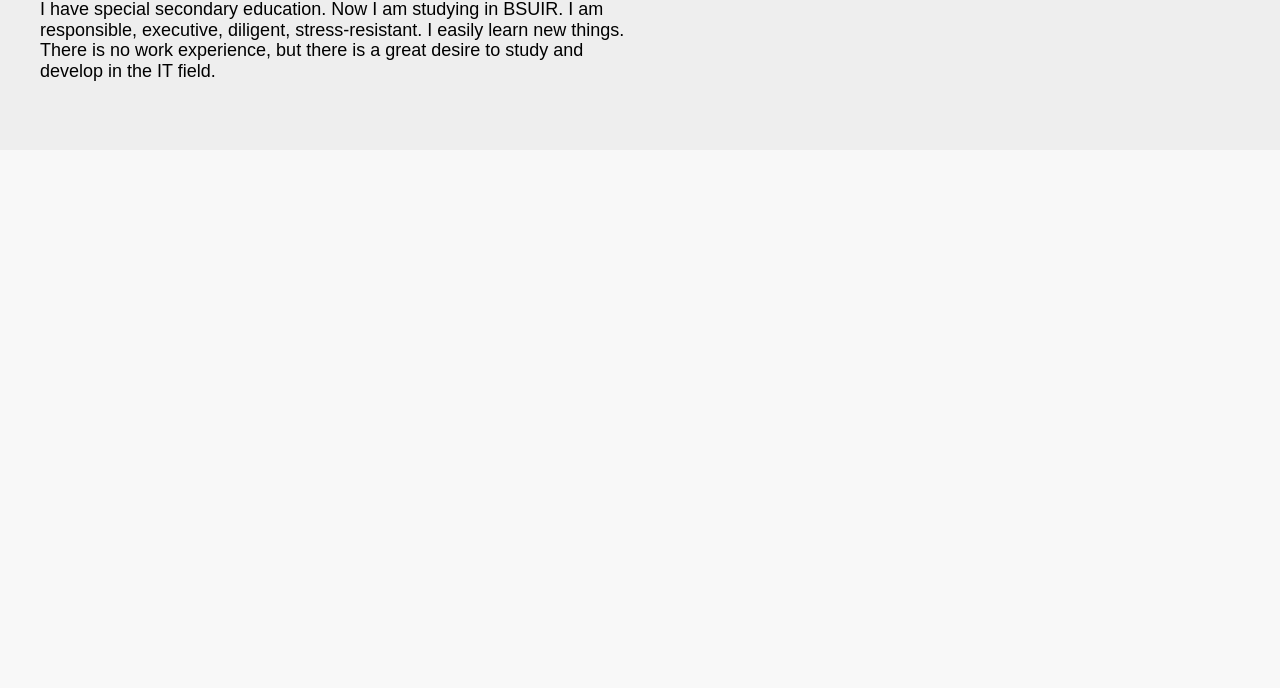
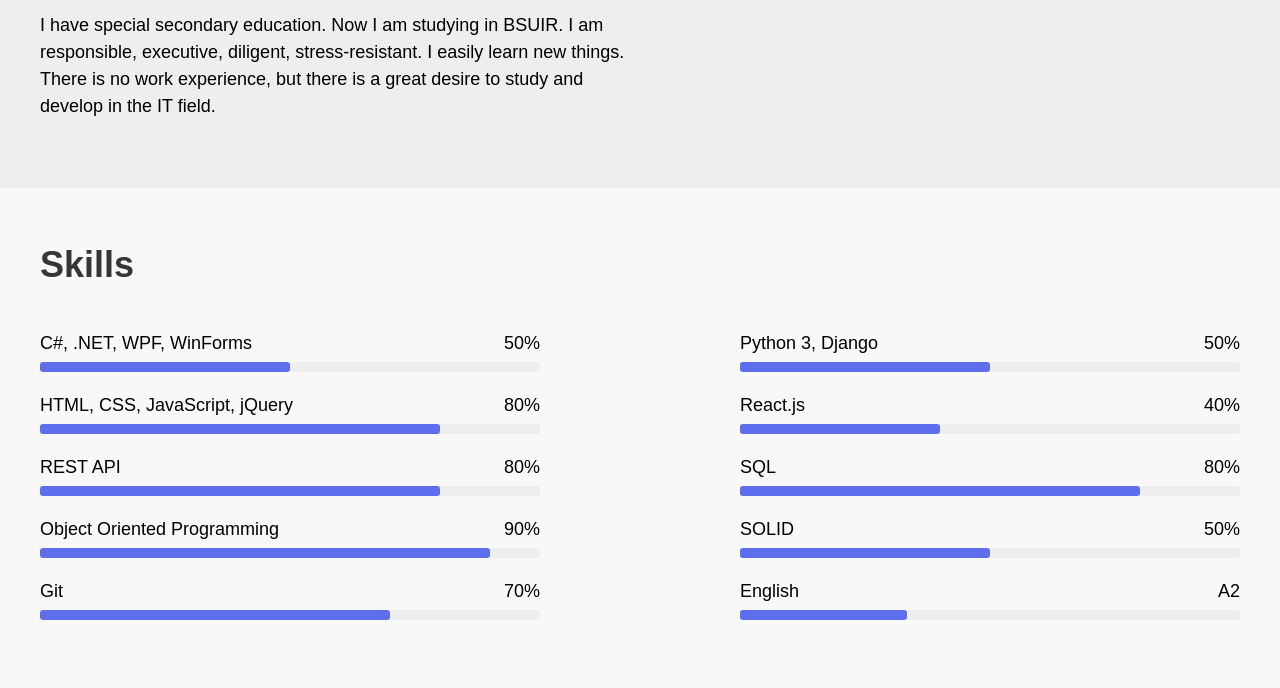
Before and after one commit to AlexDevRu/rsschool-cv, a website: page index.html in a window 1280 px wide. Shown: the part 605-1293 px from the top of the page. Before the commit the page ends 800 px from the top, so only its background shows below. Drawn offline with Linux system fonts and the light colour scheme; a web font is replaced by a local one.

Commit message:
feat: add skills section

```diff
--- a/index.html
+++ b/index.html
@@ -55,7 +55,85 @@
 					</div>
 				</div>
 			</section>
-
+			<section class="skills" id="skills">
+				<div class="container">
+					<div class="skills__inner">
+						<h2 class="title">Skills</h2>
+						<ul class="skills__list">
+							<li>
+								<span>C#, .NET, WPF, WinForms</span>
+								<span>50%</span>
+								<div class="progress">
+									<div class="progress-bar" style="width: 50%"></div>
+								</div>
+							</li>
+							<li>
+								<span>Python 3, Django</span>
+								<span>50%</span>
+								<div class="progress">
+									<div class="progress-bar" style="width: 50%"></div>
+								</div>
+							</li>
+							<li>
+								<span>HTML, CSS, JavaScript, jQuery</span>
+								<span>80%</span>
+								<div class="progress">
+									<div class="progress-bar" style="width: 80%"></div>
+								</div>
+							</li>
+							<li>
+								<span>React.js</span>
+								<span>40%</span>
+								<div class="progress">
+									<div class="progress-bar" style="width: 40%"></div>
+								</div>
+							</li>
+							<li>
+								<span>REST API</span>
+								<span>80%</span>
+								<div class="progress">
+									<div class="progress-bar" style="width: 80%"></div>
+								</div>
+							</li>
+							<li>
+								<span>SQL</span>
+								<span>80%</span>
+								<div class="progress">
+									<div class="progress-bar" style="width: 80%"></div>
+								</div>
+							</li>
+							<li>
+								<span>Object Oriented Programming</span>
+								<span>90%</span>
+								<div class="progress">
+									<div class="progress-bar" style="width: 90%"></div>
+								</div>
+							</li>
+							<li>
+								<span>SOLID</span>
+								<span>50%</span>
+								<div class="progress">
+									<div class="progress-bar" style="width: 50%"></div>
+								</div>
+							</li>
+							<li>
+								<span>Git</span>
+								<span>70%</span>
+								<div class="progress">
+									<div class="progress-bar" style="width: 70%"></div>
+								</div>
+							</li>
+							<li>
+								<span>English</span>
+								<span>A2</span>
+								<div class="progress">
+									<div class="progress-bar" style="width: 33.333333%"></div>
+								</div>
+							</li>
+						</ul>
+					</div>
+				</div>
+			</section>
 		</main>
 		<script src="js/app.min.js"></script>
 	</body>
--- a/scss/_base.scss
+++ b/scss/_base.scss
@@ -11,6 +11,7 @@ body {
 	font-family: 'KoHo', sans-serif;
 	overflow-x: hidden;
 	background-color: $bg;
+	line-height: 1.5;
 }
 
 h1, h2, h3, h4, h5, h6 {
--- a/scss/_vars.scss
+++ b/scss/_vars.scss
@@ -5,5 +5,6 @@ $font-grey: #666666;
 $font-dark: #333333;
 
 $bg: #f8f8f8;
+$bg-dark: #eee;
 $text: #000;
 $accent: #5c6eec;
--- a/scss/style.scss
+++ b/scss/style.scss
@@ -93,10 +93,41 @@
 
 .about {
 	padding: 50px 0;
-	background-color: #eee;
+	background-color: $bg-dark;
 	&__text {
 		max-width: 600px;
 	}
 }
 
+.skills {
+	padding: 50px 0;
+	&__list {
+		display: flex;
+		justify-content: space-between;
+		flex-wrap: wrap;
+		align-items: flex-start;
+		li {
+			display: flex;
+			justify-content: space-between;
+			flex-wrap: wrap;
+			width: 500px;
+			max-width: 100%;
+			margin-top: 20px;
+		}
+	}
+}
+
+.progress {
+	background-color: $bg-dark;
+	border-radius: 3px;
+	flex-basis: 100%;
+	height: 10px;
+	margin-top: 5px;
+	&-bar {
+		height: 100%;
+		border-radius: 3px;
+		background-color: $accent;
+	}
+}
+
 @import 'media';
```
Also changed, not shown: css/app.min.css.
